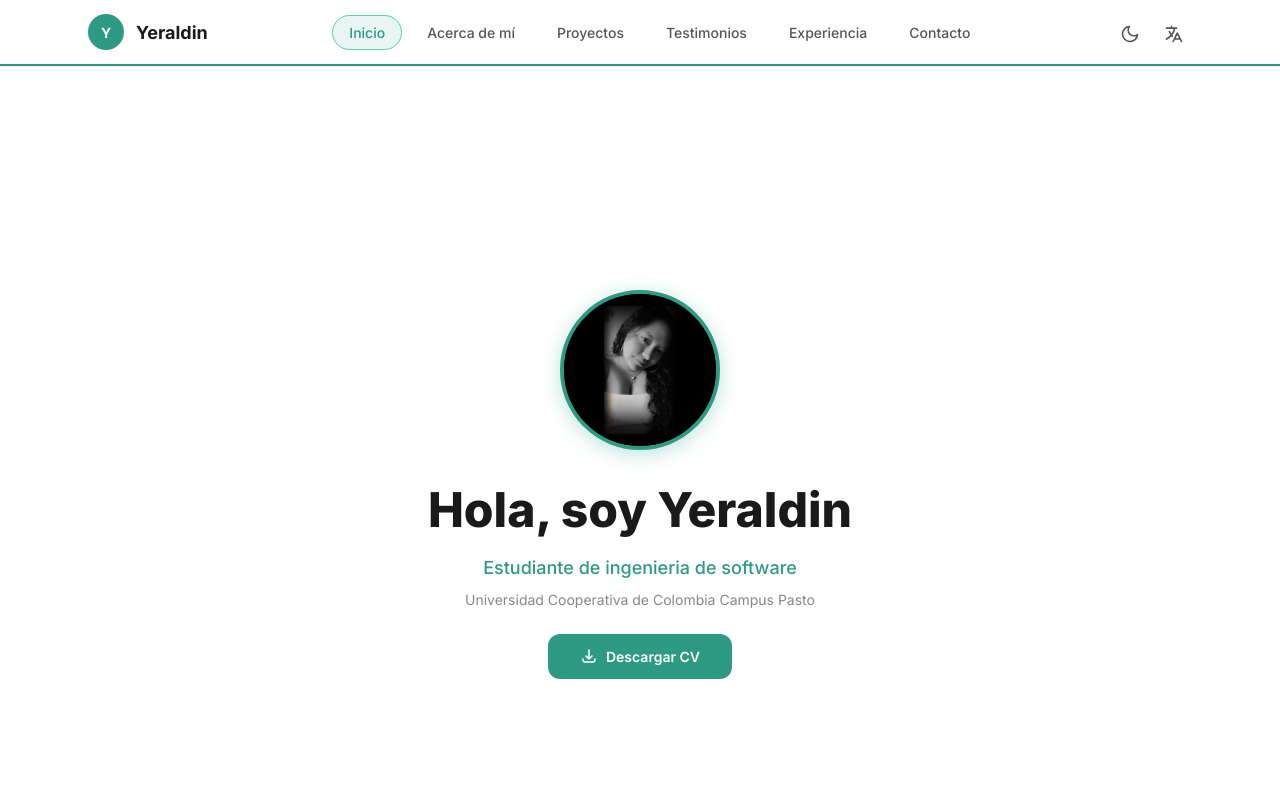
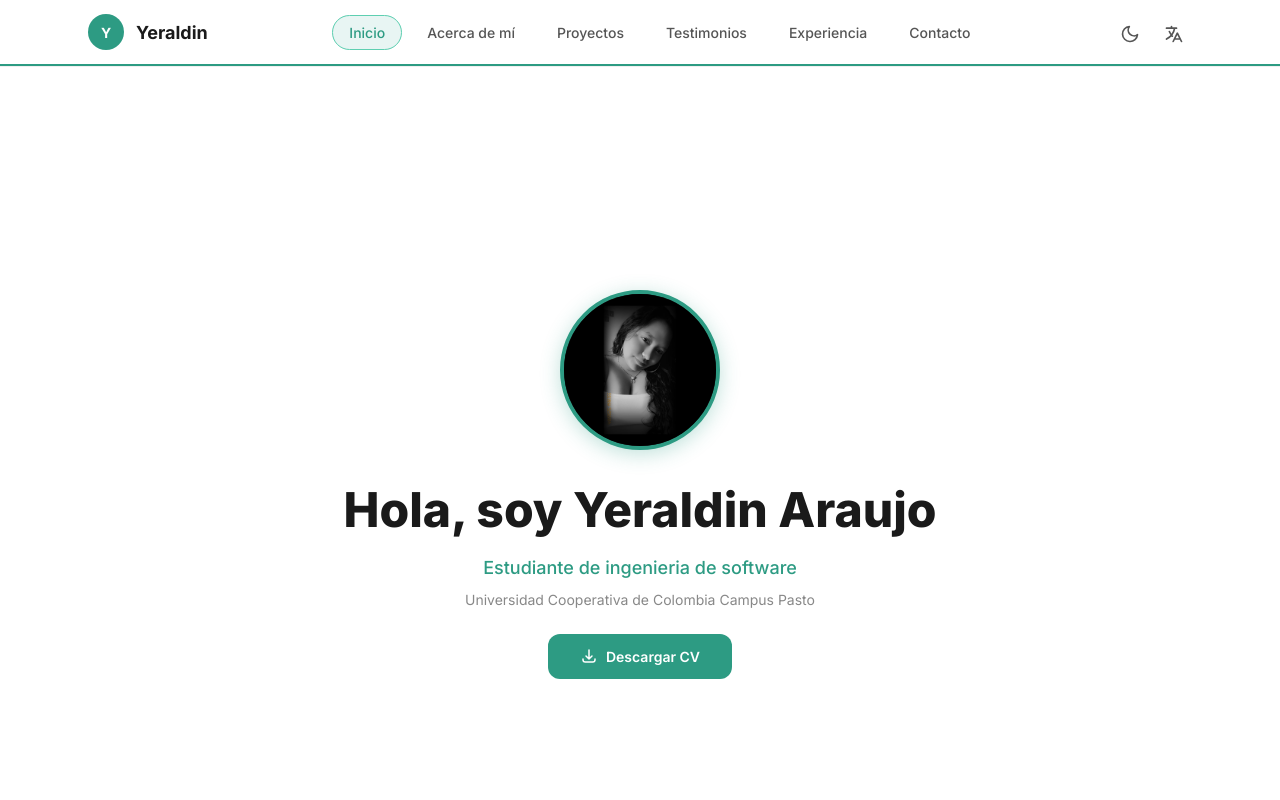
Before and after one commit to Yeraldin3139/portafolio, a Next.js app: page / in a window 1280 px wide. Shown: the top 800 px of the page. Built offline with nearby package versions, Linux system fonts and the light colour scheme.

Commit message:
modificacion nombre en hero

```diff
--- a/components/Hero.tsx
+++ b/components/Hero.tsx
@@ -43,7 +43,7 @@ export default function Hero() {
             fontWeight: "800",
             color: darkMode ? "#ffffff" : "#1a1a1a",
           }}>
-            {lang === "es" ? "Hola, soy Yeraldin" : "Hi, I'm Yeraldin"}
+            {lang === "es" ? "Hola, soy Yeraldin Araujo" : "Hi, I'm Yeraldin"}
           </h1>
           <p style={{ fontSize: "1.125rem", fontWeight: "500", color: "#2D9B83" }}>
             {lang === "es" ? "Estudiante de ingenieria de software" : "Software engineering student"}
```
